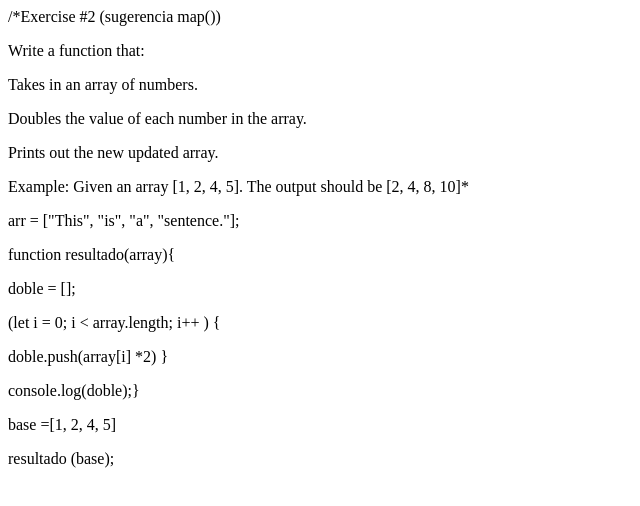
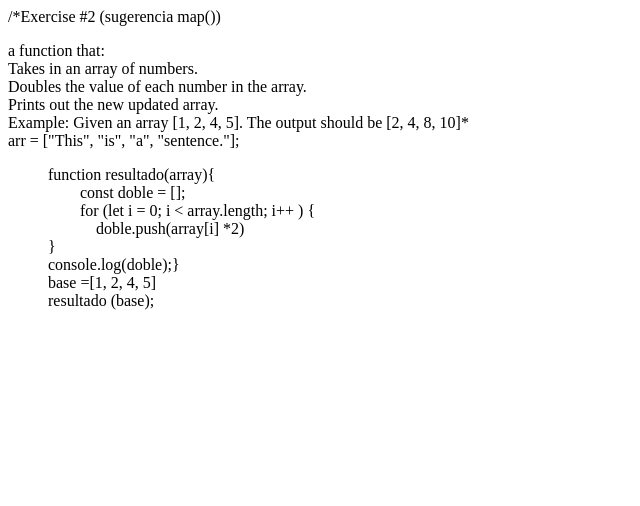
Before and after one commit to FernandaMaro/Ejercicios, a plain HTML site: page ej2/index.html in a window 1280 px wide. Shown: the whole page, without its empty margins (0-640 px from the left). Drawn offline with Linux system fonts and the light colour scheme.

Commit message:
ejercicio listo

```diff
--- a/ej2/index.html
+++ b/ej2/index.html
@@ -18,20 +18,20 @@ resultado(base);
 </head>
 <body>
 <h>/*Exercise #2 (sugerencia map())</h3>
-<p>Write a function that:</p>
-<p>Takes in an array of numbers.</p>
-<p>Doubles the value of each number in the array.</p>
-<p>Prints out the new updated array.</p>
-<p>Example: Given an array [1, 2, 4, 5]. The output should be [2, 4, 8, 10]*</p>
-<p> arr = ["This", "is", "a", "sentence."]; </p>
+<p> a function that:<br>
+Takes in an array of numbers.<br>
+Doubles the value of each number in the array.<br>
+Prints out the new updated array.<br>
+Example: Given an array [1, 2, 4, 5]. The output should be [2, 4, 8, 10]*<br>
+ arr = ["This", "is", "a", "sentence."]; </p>
 
-<p>function resultado(array){ </p>
-    <p>doble = [];</p>
-    <p>(let i = 0; i < array.length; i++ ) { </p>
-        <p> doble.push(array[i] *2)
-        }</p>
-        <span>console.log(doble);}</span>
-    <p> base =[1, 2, 4, 5]</p>
-    <span> resultado (base);</span>
+<p><blockquote>function resultado(array){ <br>
+    &emsp;&emsp;const doble = [];<br>
+    &emsp;&emsp;for (let i = 0; i < array.length; i++ ) { <br>
+        &emsp;&emsp;&emsp;doble.push(array[i] *2) <br>
+    }<br>
+        console.log(doble);}<br>
+     base =[1, 2, 4, 5]<br>
+    resultado (base);</blockquote></p>
 </body>
 </html>
```
Also changed, not shown: ej3/ej3.js (+9 -11 lines), ej5/index.html (+5 -5 lines), ej6/ej6.js (+17 -1 lines).
